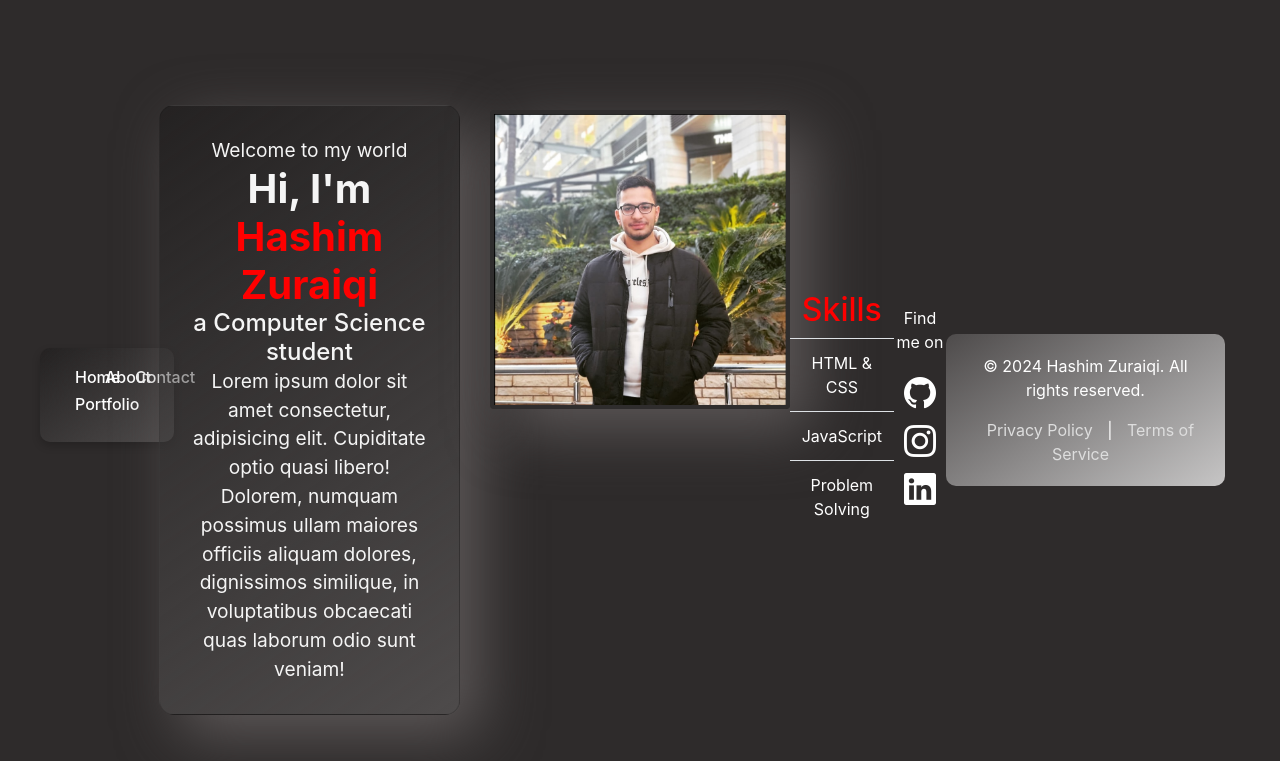
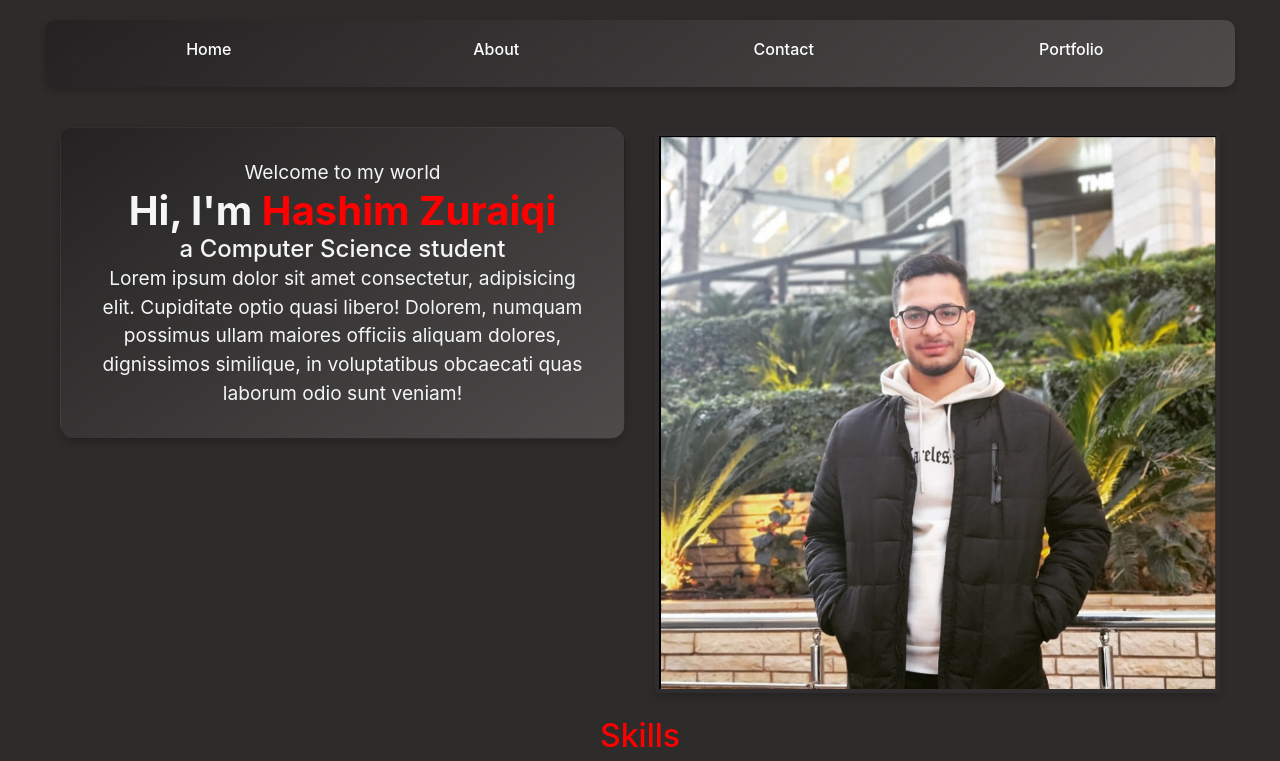
Before and after one commit to HashimZuraiqi/HomeZu, a plain HTML site: page index.html in a window 1280 px wide. Shown: the top 761 px of the page. Drawn offline with nearby package versions, Linux system fonts and the light colour scheme.

Commit message:
Update index.html

```diff
--- a/index.html
+++ b/index.html
@@ -6,7 +6,6 @@
     <title>Hashim Zuraiqi - Portfolio</title>
     <link rel="stylesheet" href="https://cdn.jsdelivr.net/npm/bootstrap@4.4.1/dist/css/bootstrap.min.css" integrity="sha384-Vkoo8x4CGsO3+Hhxv8T/Q5PaXtkKtu6ug5TOeNV6gBiFeWPGFN9MuhOf23Q9Ifjh" crossorigin="anonymous">
     <link rel="stylesheet" href="https://cdnjs.cloudflare.com/ajax/libs/bootstrap-icons/1.10.0/font/bootstrap-icons.min.css">
-    <link rel="stylesheet" href="style.css">
     <style>
         body {
             background-color: rgb(46, 43, 43);
@@ -15,73 +14,89 @@
             display: flex;
             justify-content: center;
             align-items: center;
-            height: 100vh;
             flex-direction: column;
+            min-height: 100vh;
+            color: white;
         }
+
         .container {
             width: 100%;
-            max-width: 1200px; /* Set max width */
+            max-width: 1200px;
+            padding: 20px;
         }
+
         #info {
-            background: linear-gradient(144deg, rgba(0, 0, 0, 0.2), #4e4b4b); /* Semi-transparent background */
+            background: linear-gradient(144deg, rgba(0, 0, 0, 0.2), #4e4b4b);
             border-radius: 10px;
-            backdrop-filter: blur(40px); /* Apply blur effect */
+            backdrop-filter: blur(10px);
             padding: 20px;
-            box-shadow: 0 4px 8px rgba(0, 0, 0, 0.2); /* Shadow for floating effect */
-            color: white; /* White text color for contrast */
-            margin-bottom: 10px;
+            box-shadow: 0 4px 8px rgba(0, 0, 0, 0.2);
+            color: white;
+            margin-bottom: 20px;
             text-align: center;
         }
+
         h6:hover {
             color: red;
         }
+
         .card {
             background: linear-gradient(145deg, rgba(0, 0, 0, 0.2), #4e4b4b);
-            box-shadow: 20px 20px 60px #5d5858;
+            box-shadow: 0 4px 8px rgba(0, 0, 0, 0.2);
             border-radius: 15px;
-            padding: 30px; /* Increased padding */
+            padding: 30px;
             margin-top: 20px;
             height: auto;
             text-align: center;
         }
+
         .card p, .card h1, .card h2 {
             color: whitesmoke;
             margin: 0;
         }
+
         .card p {
             font-size: 1.2rem;
         }
+
         .card h1 {
             font-size: 2.5rem;
             font-weight: bold;
         }
+
         .card h2 {
             font-size: 1.5rem;
         }
+
         .card span {
             color: red;
         }
+
         img {
             background: linear-gradient(145deg, #c6c5c5, #4e4b4b);
-            box-shadow: 20px 20px 60px #5d5858;
+            box-shadow: 0 4px 8px rgba(0, 0, 0, 0.2);
             margin-top: 25px;
             border-radius: 10px;
             border: 4px solid rgb(47, 45, 45);
             max-width: 100%;
         }
+
         .icons {
             text-align: center;
             margin-top: 20px;
         }
+
         .icons i {
             font-size: 2rem;
             margin: 0 10px;
-            color: white; /* Default color for icons */
+            color: white;
             transition: color 0.3s;
         }
+
         .icons a:hover i {
-            color: red; /* Change color on hover */
+            color: red;
         }
+
         footer {
             padding: 20px;
             background: linear-gradient(145deg, #4e4b4b, #c6c5c5);
@@ -89,16 +104,24 @@
             border-radius: 10px;
             margin-top: 20px;
             width: 100%;
+            text-align: center;
         }
+
         footer a {
             color: #ddd;
             margin: 0 10px;
         }
+
         footer a:hover {
             text-decoration: underline;
         }
+
         table, td, tr {
             color: white;
+        }
+
+        .skills-table {
+            margin: auto;
         }
     </style>
 </head>
@@ -133,8 +156,9 @@
         </div>
         <div class="row text-center" id="skill">
             <div class="col-md-12">
+                <br>
                 <h2 style="color: red;">Skills</h2>
-                <table class="table">
+                <table class="table skills-table">
                     <tr>
                         <td>HTML & CSS</td>
                     </tr>
```
